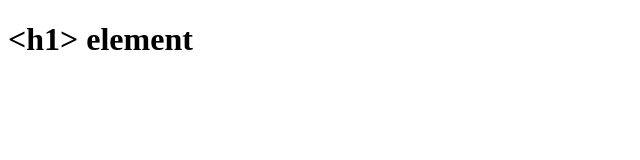
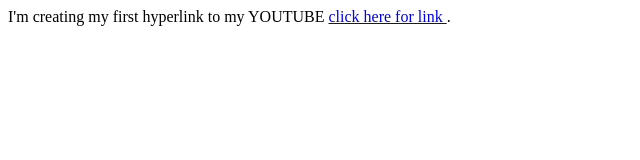
Before and after one commit to adityahongal/html, a plain HTML site: page index.html in a window 1280 px wide. Shown: the whole page, without its empty margins (0-640 px from the left). Drawn offline with Linux system fonts and the light colour scheme.

Commit message:
Creating first hyperlink

```diff
--- a/index.html
+++ b/index.html
@@ -1,11 +1,7 @@
-<!DOCTYPE html>
-<html lang="en-us">
-  <head>
-    <meta charset="utf-8">
-    <meta name="viewport" content="width=device-width">
-    <title>&lt;title&gt; element</title>
-  </head>
-  <body>
-    <h1>&lt;h1&gt; element</h1>
-  </body>
-</html>
+<p>
+  I'm creating my first hyperlink to my YOUTUBE
+  <a
+    href="https://www.youtube.com/watch?v=msokY714Wzg"
+    title="Checkout my Music Video on Youtube"> click here for link
+    </a>.
+  </p>
```
